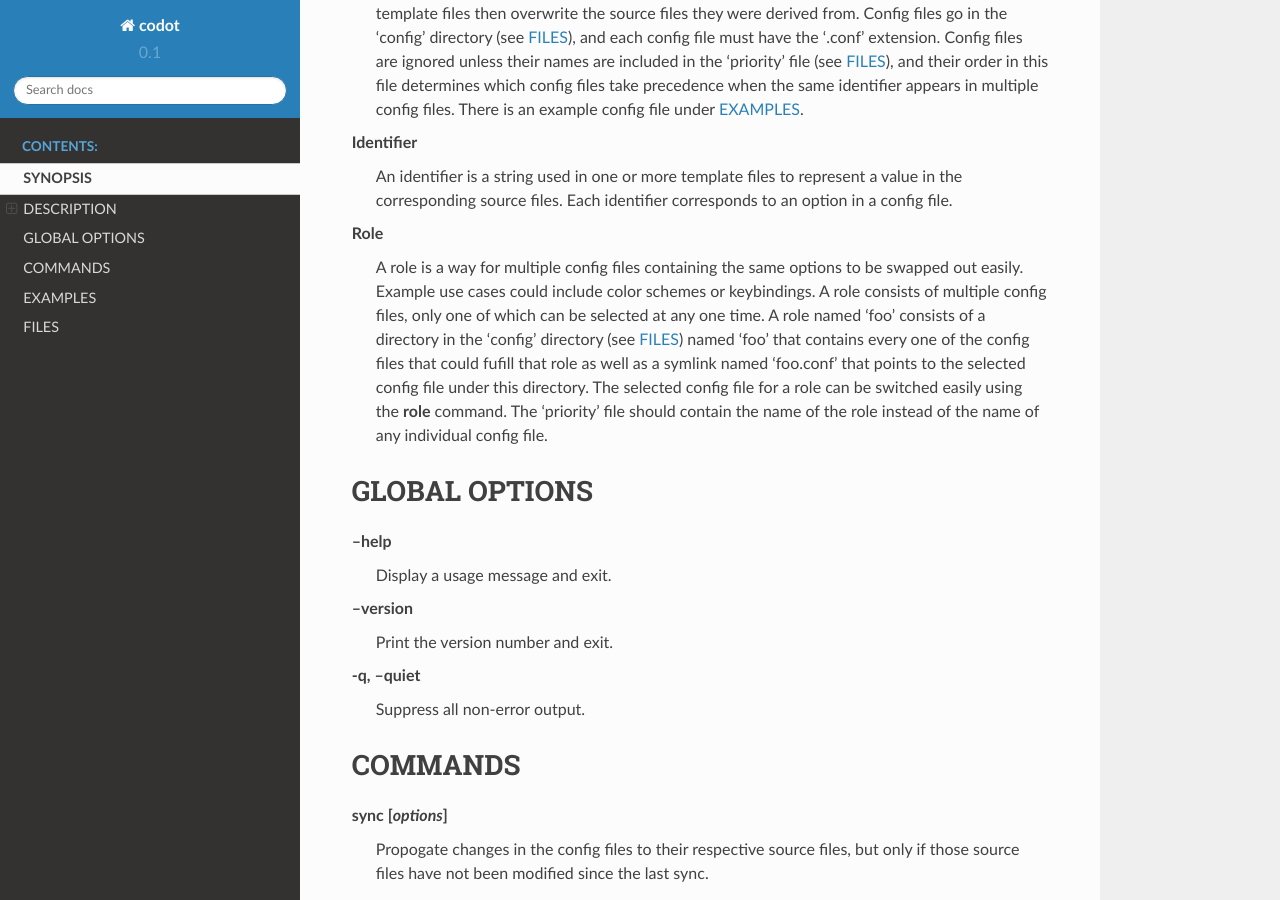
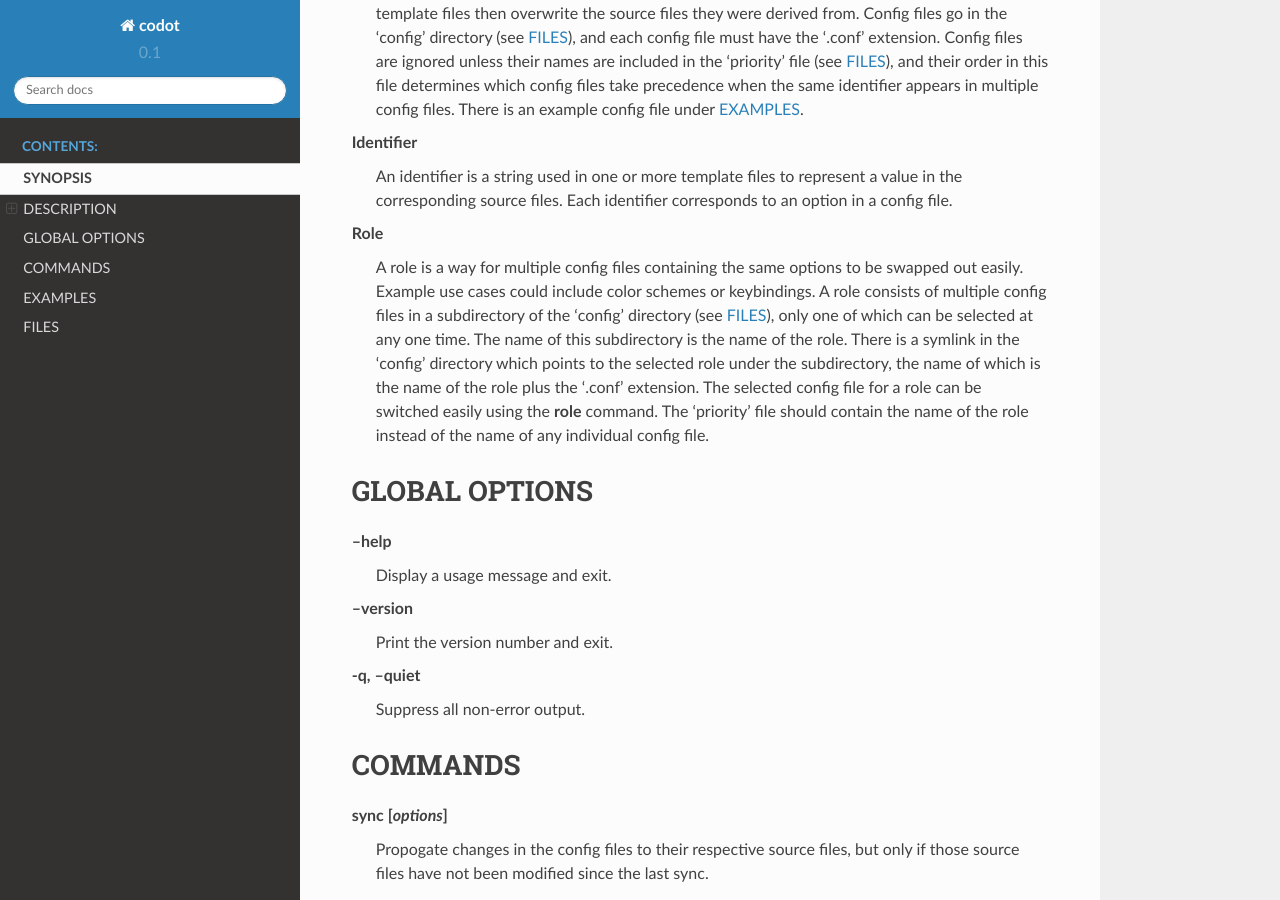
Before and after one commit to lostatc/codot, a Sphinx documentation site: the page built from docs/codot.1.rst, in a window 1280 px wide and 900 px high, scrolled down 824 px. Built offline with Sphinx 7.4.7 and the Read the Docs theme 2.0.0, drawn with Linux system fonts in a browser that asks for light colours.

Commit message:
Clarify description of roles in documentation

```diff
--- a/docs/codot.1.rst
+++ b/docs/codot.1.rst
@@ -47,14 +47,14 @@ Identifier
 Role
     A role is a way for multiple config files containing the same options to be
     swapped out easily. Example use cases could include color schemes or
-    keybindings. A role consists of multiple config files, only one of which
-    can be selected at any one time. A role named 'foo' consists of a directory
-    in the 'config' directory (see FILES_) named 'foo' that contains every one
-    of the config files that could fufill that role as well as a symlink named
-    'foo.conf' that points to the selected config file under this directory.
-    The selected config file for a role can be switched easily using the
-    **role** command.  The 'priority' file should contain the name of the role
-    instead of the name of any individual config file.
+    keybindings. A role consists of multiple config files in a subdirectory of
+    the 'config' directory (see FILES_), only one of which can be selected at
+    any one time. The name of this subdirectory is the name of the role. There
+    is a symlink in the 'config' directory which points to the selected role
+    under the subdirectory, the name of which is the name of the role plus the
+    '.conf' extension.  The selected config file for a role can be switched
+    easily using the **role** command.  The 'priority' file should contain the
+    name of the role instead of the name of any individual config file.
 
 GLOBAL OPTIONS
 ==============
```
